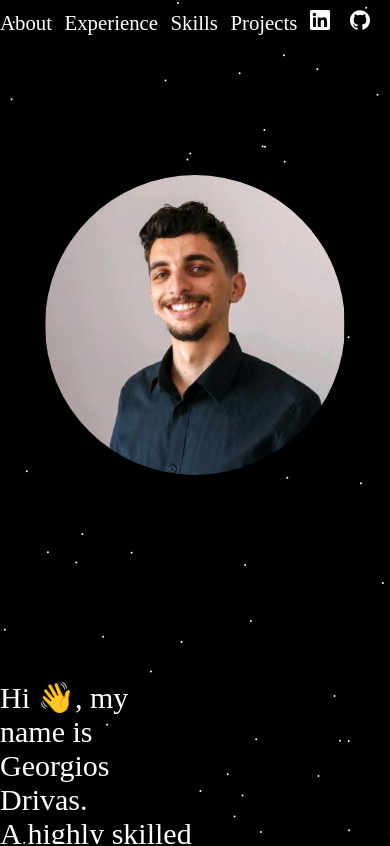
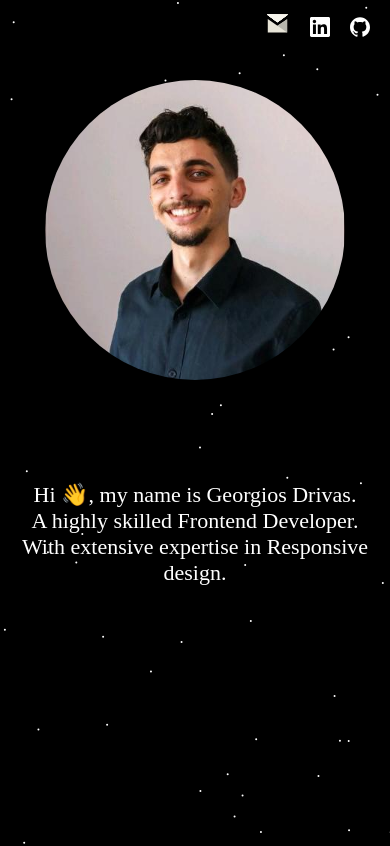
Before and after one commit to GeorgiosDrivas/portfolio, a React app: page / in a window 390 px wide. Shown: the top 846 px of the page. Built offline with nearby package versions, Linux system fonts and the light colour scheme; the HTML template or start-up script is replaced by a standard one.

Commit message:
Responsive CSS

```diff
--- a/src/App.css
+++ b/src/App.css
@@ -52,6 +52,10 @@ body {
 .about-content {
   width: 50%;
   font-size: 30px;
+}
+
+.about-content p {
+  text-align: start;
 }
 
 #experience {
@@ -209,6 +213,13 @@ body {
   font-size: 1.3rem;
 }
 
+.menu-links {
+  width: 80%;
+  display: flex;
+  justify-content: space-between;
+  align-items: center;
+}
+
 .menu a {
   text-decoration: none;
   color: #ffffff;
@@ -313,3 +324,75 @@ body {
 .project-details .content {
   min-height: 70px;
 }
+
+.socials .gmail {
+  width: 25px;
+  height: 27px;
+}
+
+@media only screen and (max-width: 640px) {
+  #avatar {
+    height: 600px;
+  }
+
+  .about-content {
+    width: 100%;
+    font-size: 26px;
+  }
+
+  #skills {
+    margin-top: 150px;
+    padding-top: 50px;
+  }
+
+  .menu-links {
+    display: none;
+  }
+
+  .menu {
+    justify-content: end;
+  }
+}
+
+@media only screen and (max-width: 390px) {
+  .company-wrap {
+    margin-bottom: 30px;
+  }
+
+  .experience-wrap {
+    margin-top: 50px;
+  }
+
+  #avatar {
+    height: 460px;
+  }
+
+  .about-content {
+    font-size: 22px;
+  }
+
+  .about-content p {
+    text-align: center;
+  }
+
+  #projects {
+    margin-top: 200px;
+  }
+
+  #skills {
+    height: auto;
+  }
+
+  .skills-wrap {
+    gap: 1rem;
+  }
+
+  .tech-stack {
+    overflow-x: scroll;
+  }
+
+  .project-links {
+    top: calc(100% - 55%);
+    left: calc(100% - 63%);
+  }
+}
--- a/src/about.tsx
+++ b/src/about.tsx
@@ -15,7 +15,7 @@ export default function About() {
         <div className="row">
           <div className="col-12">
             <div className="about-content">
-              <p className="text-start">
+              <p>
                 Hi 👋, my name is Georgios Drivas.
                 <br /> A highly skilled Frontend Developer.
                 <br /> With extensive expertise in Responsive design.
--- a/src/experience.tsx
+++ b/src/experience.tsx
@@ -11,10 +11,10 @@ export default function Experience() {
             </div>
           </div>
           <div className="row align-items-center">
-            <div className="col-6">
+            <div className="col-12 col-lg-6">
               <ExperienceSvg />
             </div>
-            <div className="col-6">
+            <div className="col-12 col-lg-6">
               <div className="experience-wrap d-flex flex-column justify-content-around align-items-center">
                 <div className="company-wrap">
                   <h3>Junior Frontend Developer</h3>
--- a/src/menu.tsx
+++ b/src/menu.tsx
@@ -6,11 +6,182 @@ export default function Menu() {
           <div className="row align-items-center">
             <div className="col-12 p-0">
               <div className="menu">
-                <a href="#about">About</a>
-                <a href="#experience">Experience</a>
-                <a href="#skills">Skills</a>
-                <a href="#projects">Projects</a>
+                <div className="menu-links">
+                  <a href="#about">About</a>
+                  <a href="#experience">Experience</a>
+                  <a href="#skills">Skills</a>
+                  <a href="#projects">Projects</a>
+                </div>
                 <div className="socials d-flex align-items-end justify-content-end">
+                  <a href="mailto:drivasgeorgios0@gmail.com">
+                    <svg
+                      className="gmail"
+                      xmlns="http://www.w3.org/2000/svg"
+                      width="800px"
+                      height="800px"
+                      viewBox="7.086 -169.483 1277.149 1277.149"
+                      shape-rendering="geometricPrecision"
+                      text-rendering="geometricPrecision"
+                      image-rendering="optimizeQuality"
+                    >
+                      <path
+                        fill="none"
+                        d="M1138.734 931.095h.283M1139.017 931.095h-.283"
+                      />
+                      <path
+                        d="M1179.439 7.087c57.543 0 104.627 47.083 104.627 104.626v30.331l-145.36 103.833-494.873 340.894L148.96 242.419v688.676h-37.247c-57.543 0-104.627-47.082-104.627-104.625V111.742C7.086 54.198 54.17 7.115 111.713 7.115l532.12 394.525L1179.41 7.115l.029-.028z"
+                        fill="transparent"
+                      />
+                      <linearGradient
+                        id="a"
+                        gradientUnits="userSpaceOnUse"
+                        x1="1959.712"
+                        y1="737.107"
+                        x2="26066.213"
+                        y2="737.107"
+                        gradientTransform="matrix(.0283 0 0 -.0283 248.36 225.244)"
+                      >
+                        <stop offset="0" stop-color="#f8f6ef" />
+                        <stop offset="1" stop-color="#e7e4d6" />
+                      </linearGradient>
+                      <path
+                        fill="url(#a)"
+                        d="M111.713 7.087l532.12 394.525L1179.439 7.087z"
+                      />
+                      <path
+                        fill="#e7e4d7"
+                        d="M148.96 242.419v688.676h989.774V245.877L643.833 586.771z"
+                      />
+                      <path
+                        fill="#b8b7ae"
+                        d="M148.96 931.095l494.873-344.324-2.24-1.586L148.96 923.527z"
+                      />
+                      <path
+                        fill="#b7b6ad"
+                        d="M1138.734 245.877l.283 685.218-495.184-344.324z"
+                      />
+                      <path
+                        d="M1284.066 142.044l.17 684.51c-2.494 76.082-35.461 103.238-145.219 104.514l-.283-685.219 145.36-103.833-.028.028z"
+                        fill="transparent"
+                      />
+                      <linearGradient
+                        id="b"
+                        gradientUnits="userSpaceOnUse"
+                        x1="1959.712"
+                        y1="737.107"
+                        x2="26066.213"
+                        y2="737.107"
+                        gradientTransform="matrix(.0283 0 0 -.0283 248.36 225.244)"
+                      >
+                        <stop offset="0" stop-color="#f8f6ef" />
+                        <stop offset="1" stop-color="#e7e4d6" />
+                      </linearGradient>
+                      <path
+                        fill="url(#b)"
+                        d="M111.713 7.087l532.12 394.525L1179.439 7.087z"
+                      />
+                      <linearGradient
+                        id="c"
+                        gradientUnits="userSpaceOnUse"
+                        x1="1959.712"
+                        y1="737.107"
+                        x2="26066.213"
+                        y2="737.107"
+                        gradientTransform="matrix(.0283 0 0 -.0283 248.36 225.244)"
+                      >
+                        <stop offset="0" stop-color="#f8f6ef" />
+                        <stop offset="1" stop-color="#e7e4d6" />
+                      </linearGradient>
+                      <path
+                        fill="url(#c)"
+                        d="M111.713 7.087l532.12 394.525L1179.439 7.087z"
+                      />
+                      <linearGradient
+                        id="d"
+                        gradientUnits="userSpaceOnUse"
+                        x1="1959.712"
+                        y1="737.107"
+                        x2="26066.213"
+                        y2="737.107"
+                        gradientTransform="matrix(.0283 0 0 -.0283 248.36 225.244)"
+                      >
+                        <stop offset="0" stop-color="#f8f6ef" />
+                        <stop offset="1" stop-color="#e7e4d6" />
+                      </linearGradient>
+                      <path
+                        fill="url(#d)"
+                        d="M111.713 7.087l532.12 394.525L1179.439 7.087z"
+                      />
+                      <linearGradient
+                        id="e"
+                        gradientUnits="userSpaceOnUse"
+                        x1="1959.712"
+                        y1="737.107"
+                        x2="26066.213"
+                        y2="737.107"
+                        gradientTransform="matrix(.0283 0 0 -.0283 248.36 225.244)"
+                      >
+                        <stop offset="0" stop-color="#f8f6ef" />
+                        <stop offset="1" stop-color="#e7e4d6" />
+                      </linearGradient>
+                      <path
+                        fill="url(#e)"
+                        d="M111.713 7.087l532.12 394.525L1179.439 7.087z"
+                      />
+                      <linearGradient
+                        id="f"
+                        gradientUnits="userSpaceOnUse"
+                        x1="1959.712"
+                        y1="737.107"
+                        x2="26066.213"
+                        y2="737.107"
+                        gradientTransform="matrix(.0283 0 0 -.0283 248.36 225.244)"
+                      >
+                        <stop offset="0" stop-color="#f8f6ef" />
+                        <stop offset="1" stop-color="#e7e4d6" />
+                      </linearGradient>
+                      <path
+                        fill="url(#f)"
+                        d="M111.713 7.087l532.12 394.525L1179.439 7.087z"
+                      />
+                      <linearGradient
+                        id="g"
+                        gradientUnits="userSpaceOnUse"
+                        x1="1959.712"
+                        y1="737.107"
+                        x2="26066.213"
+                        y2="737.107"
+                        gradientTransform="matrix(.0283 0 0 -.0283 248.36 225.244)"
+                      >
+                        <stop offset="0" stop-color="#f8f6ef" />
+                        <stop offset="1" stop-color="#e7e4d6" />
+                      </linearGradient>
+                      <path
+                        fill="url(#g)"
+                        d="M111.713 7.087l532.12 394.525L1179.439 7.087z"
+                      />
+                      <linearGradient
+                        id="h"
+                        gradientUnits="userSpaceOnUse"
+                        x1="1959.712"
+                        y1="737.107"
+                        x2="26066.213"
+                        y2="737.107"
+                        gradientTransform="matrix(.0283 0 0 -.0283 248.36 225.244)"
+                      >
+                        <stop offset="0" stop-color="#f8f6ef" />
+                        <stop offset="1" stop-color="#e7e4d6" />
+                      </linearGradient>
+                      <path
+                        fill="url(#h)"
+                        d="M111.713 7.087l532.12 394.525L1179.439 7.087z"
+                      />
+                      <path
+                        fill="#f7f5ed"
+                        d="M111.713 7.087l532.12 394.525L1179.439 7.087z"
+                      />
+                    </svg>
+                  </a>
                   <a
                     href="https://www.linkedin.com/in/drivasgeorgios/"
                     target="_blank"
--- a/src/projects/singleProject.tsx
+++ b/src/projects/singleProject.tsx
@@ -17,7 +17,7 @@ export default function SingleProject({
 }: Props) {
   return (
     <>
-      <div className="col-6 mb-4">
+      <div className="col-12 col-lg-6 mb-4">
         <div className="single-project">
           <div className="project-image">
             <img className="w-100 h-100" src={image} alt="title" />
```
